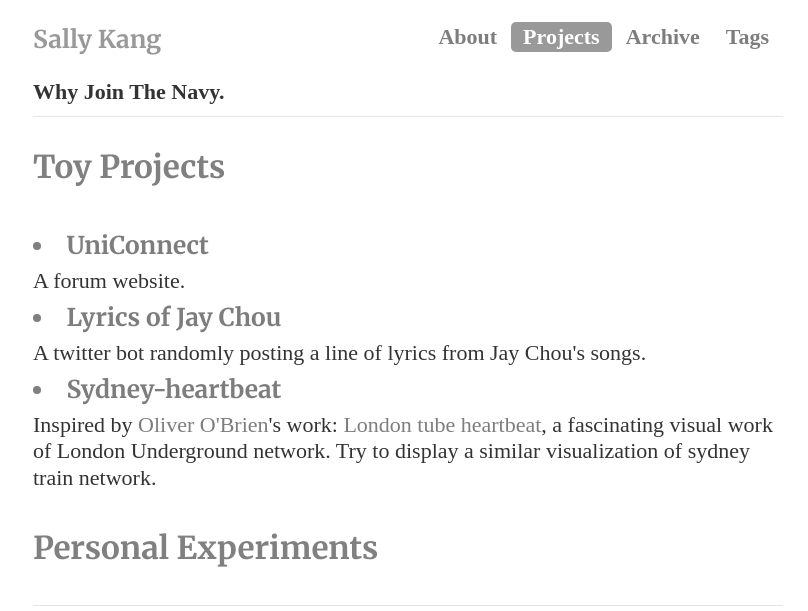
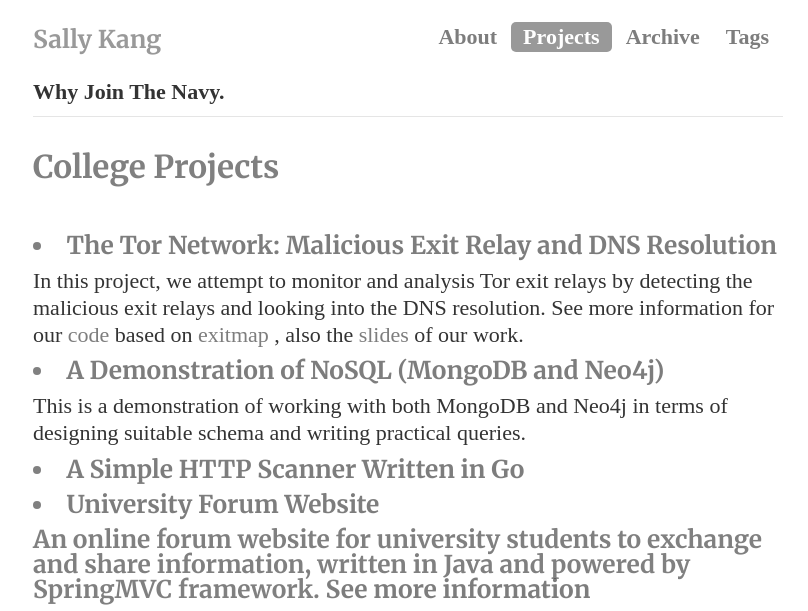
Before and after one commit to SallyKAN/SallyKAN.github.io, a Jekyll site: the page built from projects/index.html, in a window 1280 px wide and 1400 px high. Shown: the top 611 px of the window, without its empty margins (232-1040 px from the left). Built offline with Jekyll 4.4.1, drawn with Linux system fonts in a browser that asks for light colours; some of the changed text lies outside the part shown.

Commit message:
add project description

```diff
--- a/projects/index.html
+++ b/projects/index.html
@@ -9,19 +9,43 @@ contact: passive
 description: Project information for me
 ---
 <div class="projects">
-<h2>Toy Projects</h2>
+<h2>College Projects</h2>
 <br>
+<h3><li><a href="http://sallykang.com/blog/2019/11/05/tor-network-malicious-exit-relay-and-dns-resolution">The Tor Network: Malicious Exit Relay and DNS Resolution</a></li></h3>
+In this project, we attempt to monitor and analysis Tor exit relays by detecting the malicious exit relays and looking into the DNS resolution.  See more information for our <a href="https://github.com/SallyKAN/exitmap">code</a> based on <a href="https://github.com/NullHypothesis/exitmap">exitmap</a> , also the <a href="https://docs.google.com/presentation/d/1ddLmLj0t3IJYAGbrHtfkZCKFdivMEE_iOZmfpGcHfMc/edit?usp=sharing" >slides </a> of our work.
+<h3><li><a href="https://github.com/SallyKAN/advanced_data_model">A Demonstration of NoSQL (MongoDB and Neo4j)</a></li></h3>
+This is a demonstration of working with both MongoDB and Neo4j in terms of designing suitable schema and writing practical queries.
+<h3><li><a href="https://github.com/SallyKAN/http_scanner">A Simple HTTP Scanner Written in Go </a>
+<h3><li><a href="https://www.youtube.com/watch?v=ILngLg0-YTY">University Forum Website</a></li></h3>
+    An online forum website for university students to exchange and share
+information, written in Java and powered by SpringMVC framework. <a href="https://bitbucket.org/elec5619csd/usydconnect">See more information</a>
 	<h3><li><a href="http://18.221.229.101/">UniConnect</a></li></h3>
-	A forum website.
+	Yep, another forum website demo written in Python and powered by Django framework. <a href="https://bitbucket.org/elec3609_group7/uniconnect">See more information</a>
 	<h3><li><a href="https://twitter.com/ChouAmazing">Lyrics of Jay Chou</a></li></h3>
 	A twitter bot randomly posting a line of lyrics from Jay Chou's songs.
 	<h3><li><a href="http://sallykang.com/sydney-heartbeat/">Sydney-heartbeat </a></li></h3>
 	Inspired by <a href="https://twitter.com/oobr">Oliver O'Brien</a>'s work: <a href="http://tubeheartbeat.com/london/">London tube heartbeat</a>, a fascinating visual work of London Underground network. Try to display a similar visualization of sydney train network.
+    <h3><li><a href="https://www.youtube.com/watch?v=B_obBgOSR5I&t=67s">Arduino-based 3D Game Machine</a></li></h3>
+    This project is to make a gamepad for playing Tetris game on the computer by implementing Arduino and a 3D accelerator.
+    <h3><li><a href="https://github.com/SallyKAN/Simple-RISC-processor">Demo of A Simple RISC Processor</a></li></h3>
+    This project is for the course computer architecture. My work is to design and implement a complete
+    single-cycle processor that can execute a simple demo program. <a href="https://github.com/SallyKAN/Simple-RISC-processor"> See more information </a> (It looks pretty dumb nowadays though, either the code or the documentation)
+    <h3><li><a href="https://github.com/SallyKAN/Softmax-Classifier">A Simple Softmax Classifier</a></li></h3>
+    Build a Softmax classifier for fashion MNIST dataset
+    <h3><li><a href="https://github.com/SallyKAN/A-Simple-CNN">A Simple Neural Network</a></li></h3>
+    This is a very simple, three-layer neural network implemented with Pytorch. The dataset used here is the CIFAR-10 image dataset.
+
+
 	<!--<h4><li>Sleep My Ass</li></h4>
 	 A webite which opens only between 12am - 8am ....... -->
 	</br>
 <br>
-<h2>Personal Experiments</h2>
+<h2>Miscellaneous</h2>
+<h3><li><a href="https://github.com/SallyKAN/InterestingPython/blob/master/weixin_friends_analysis">Analysis WeChat Friends </a></li></h3>
+<h3><li><a href="https://github.com/SallyKAN/InterestingPython/blob/master/QQZone/qzone.py">Get QQZone Shit Back</a> </li></h3>
+<h3><li><a href="https://github.com/SallyKAN/InterestingPython/blob/master/douban/doubanSpider.py">Get The Most Popular Movies From Douban</a></li></h3>
+<h3><li><a href="https://github.com/SallyKAN/Douban_Lookup">Checking Douban Movie Rating From Terminal</a></li></h3>
+<h3><li><a href="https://github.com/SallyKAN/InterestingPython/blob/master/weibo/weibo_driver.py">Get Weibo Shit Back</a></li></h3>
 <br>
 <!--	<h3><li><a href="">To be a vagan for 30 days</a></li></h3>
 	Inspired by the documentory <a href="https://www.imdb.com/title/tt5773402/">Donimation</a>，just want to have a try and see what would this bring to my life in 30 days.
```
